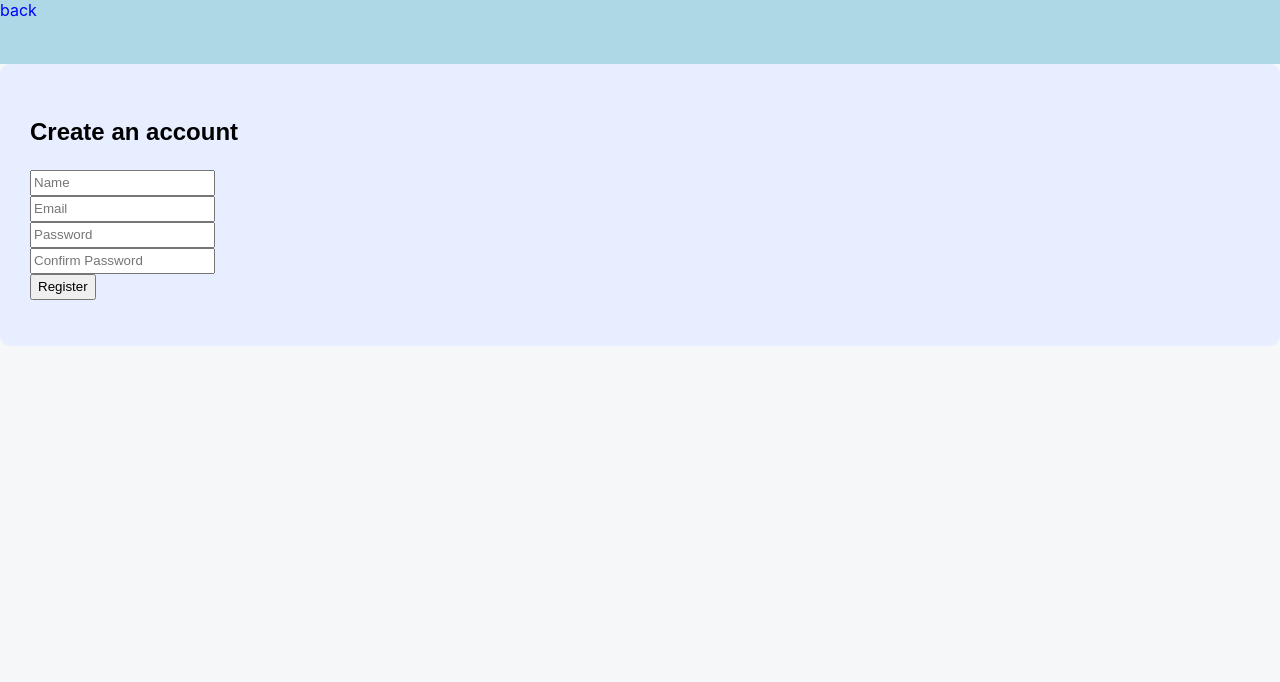
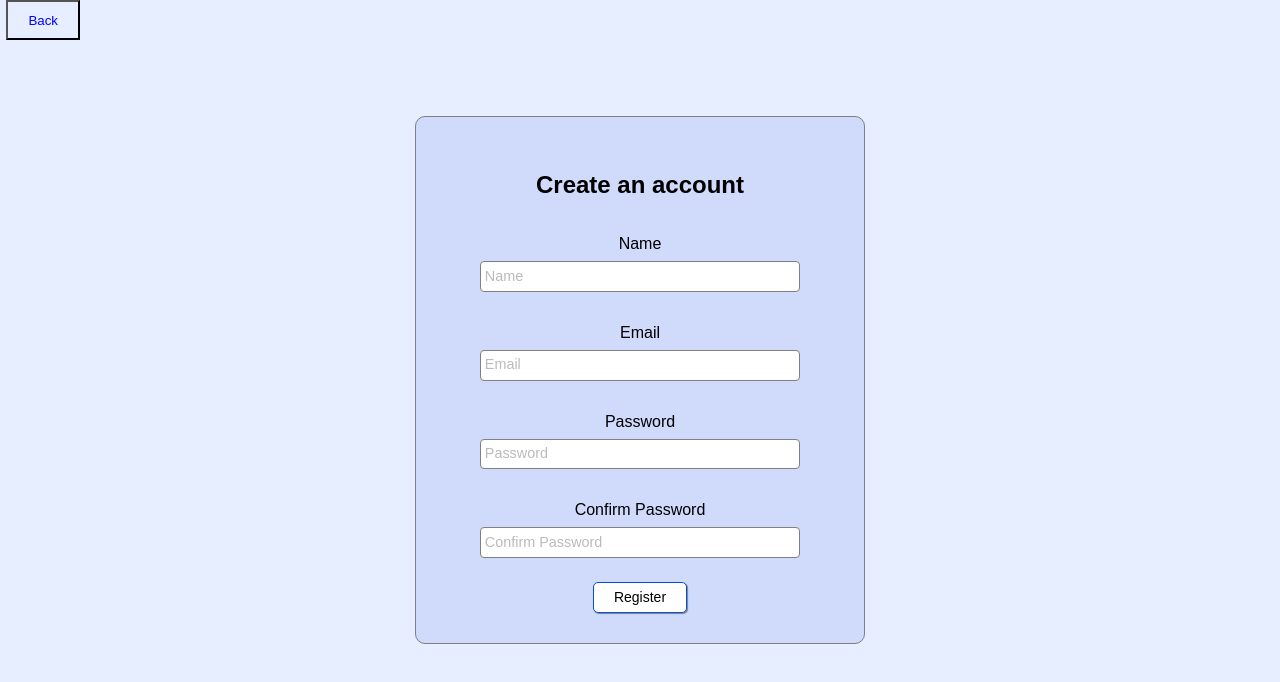
Before and after one commit to bevanvarghese/HackerBank, a React (Create React App) app in the folder frontend/: page /register in a window 1280 px wide. Shown: the top 682 px of the page. Built offline with nearby package versions, Linux system fonts and the light colour scheme.

Commit message:
styling #31

```diff
--- a/frontend/src/App.css
+++ b/frontend/src/App.css
@@ -1,5 +1,5 @@
 body {
-  background: #f6f7f9;
+  background: rgb(231, 238, 255);
 }
 
 .questionCard {
@@ -67,7 +67,7 @@ body {
 
 .answerCard {
   width: 95%;
-  background: rgb(250, 255, 250);
+  background: rgb(230, 255, 243);
   margin: 10px 0% 0px auto;
   border-radius: 5px;
   box-shadow: 0 4px 8px 0 rgba(0, 0, 0, 0.2);
@@ -222,12 +222,18 @@ body {
   max-width: 450px;
 }
 
+.innerException {
+  width: 80%;
+  max-width: 600px;
+}
+
 .formContainer {
-  background: rgb(231, 238, 255);
+  background: rgb(208, 218, 251);
   padding: 30px;
   font-family: sans-serif;
   font-size: 16px;
   border-radius: 10px;
+  border: 1px solid grey;
 }
 
 .formContainer * {
@@ -237,6 +243,7 @@ body {
 .formTitle {
   font-size: 1.5em;
   font-weight: 600;
+  margin-top: 20px;
 }
 
 .formItem {
@@ -246,7 +253,7 @@ body {
 
 .formLabel {
   font-weight: 200;
-  padding: 10px 0;
+  padding: 5px 0;
 }
 
 .formInput {
@@ -259,13 +266,14 @@ body {
   font-family: sans-serif;
   outline: none;
   border: 1px solid grey;
-  border-radius: 2px;
+  border-radius: 4px;
   background: white;
   /* transition: background 0.25s, border-color 0.25s, color 0.25s; */
 }
 
 .formInput:focus {
   background: #f9f9f9;
+  border-color: rgb(40, 59, 250);
 }
 
 .formInput::placeholder {
@@ -281,7 +289,7 @@ body {
 }
 
 .formButton {
-  background: #e6f0f0;
+  background: white;
   padding: 4px 20px;
   border: 1px solid rgb(0, 83, 216);
   cursor: pointer;
@@ -290,6 +298,7 @@ body {
   line-height: 1.5;
   transition-property: background;
   transition-duration: 0.25s;
+  font-size: 14px;
 }
 
 .formButton:hover {
@@ -297,9 +306,17 @@ body {
   text-decoration: underline;
 }
 
+.formRadio {
+  font-size: 14px;
+  margin-top: 5px;
+}
+
 @media only screen and (max-width: 900px) {
   .inner {
     width: 60%;
+  }
+  .innerException {
+    width: 70%;
   }
 }
 
@@ -307,4 +324,32 @@ body {
   .inner {
     width: 85%;
   }
+  .innerException {
+    width: 90%;
+  }
 }
+
+.navBack {
+  background: transparent;
+  width: 100vw;
+  height: 40px;
+  display: table-cell;
+  vertical-align: middle;
+}
+
+.navBackLink {
+  margin-left: 0.5vw;
+  margin-top: auto;
+  margin-bottom: auto;
+  height: 100%;
+  padding-left: 20px;
+  padding-right: 20px;
+  background: none;
+  color: blue;
+  cursor: pointer;
+  text-decoration: none !important;
+}
+
+.navBackLink:hover {
+  text-decoration: underline !important;
+}
--- a/frontend/src/components/NavBack.js
+++ b/frontend/src/components/NavBack.js
@@ -1,25 +1,13 @@
 import React, { Component } from 'react';
 import { Link } from 'react-router-dom';
+import '../App.css';
 
-export class NavBack extends Component {
+class NavBack extends Component {
   render() {
-    const divStyle = {
-      backgroundColor: 'lightblue',
-      width: '100%',
-      height: '5vw',
-    };
-    const linkStyle = {
-      color: 'blue',
-      textDecoration: 'none',
-      ':hover': {
-        textDecoration: 'underline',
-      },
-    };
-
     return (
-      <div style={divStyle}>
-        <Link to='/' style={linkStyle}>
-          back
+      <div className='navBack'>
+        <Link className='navBackLink' to='/'>
+          Back
         </Link>
       </div>
     );
--- a/frontend/src/pages/Ask.js
+++ b/frontend/src/pages/Ask.js
@@ -71,13 +71,27 @@ class Ask extends Component {
   render() {
     return (
       <Fragment>
-        <NavBack />
+        <div className='navBack'>
+          <button
+            onClick={() => this.props.history.push('/')}
+            className='navBackLink'
+            to='/'
+          >
+            Back
+          </button>
+        </div>
+        <div className='outer'>
+          <div className='middle'>
+            <div className='inner innerException'>
               <div className='formContainer'>
-          <h2>Ask your question</h2>
+                <p className='formTitle'>Ask your question</p>
                 <form>
+                  <div className='formItem'>
+                    <label for='title' className='formLabel'>
                       Title
-            <br />
+                    </label>
                     <input
+                      className='formInput'
                       type='text'
                       id='title'
                       name='title'
@@ -85,9 +99,12 @@ class Ask extends Component {
                       onChange={this.handleChange}
                       required
                     />
+                  </div>
+                  <div>
                     <br />
-            <br />
+                    <label for='space' className='formLabel'>
                       Space
+                    </label>
                     <br />
                     <input
                       type='radio'
@@ -96,7 +113,7 @@ class Ask extends Component {
                       onClick={this.handleSelect}
                       required
                     />
-            Algorithm
+                    <span className='formRadio'>Algorithm</span>
                     <input
                       type='radio'
                       name='space'
@@ -104,7 +121,7 @@ class Ask extends Component {
                       onClick={this.handleSelect}
                       required
                     />
-            Machine Learning
+                    <span className='formRadio'>Machine Learning</span>
                     <input
                       type='radio'
                       name='space'
@@ -112,7 +129,7 @@ class Ask extends Component {
                       onClick={this.handleSelect}
                       required
                     />
-            System
+                    <span className='formRadio'>System</span>
                     <input
                       type='radio'
                       name='space'
@@ -120,25 +137,39 @@ class Ask extends Component {
                       onClick={this.handleSelect}
                       required
                     />
-            JavaScript
+                    <span className='formRadio'>JavaScript</span>
                     <br />
                     <br />
+                  </div>
+                  <div className='formItem'>
+                    <label for='content' className='formLabel'>
                       Content
-            <br />
+                    </label>
                     <textarea
+                      className='formInput'
                       id='content'
                       name='content'
                       rows='4'
-              cols='50'
+                      cols='70'
                       value={this.state.content}
                       onChange={this.handleChange}
                       required
                     />
+                  </div>
+
+                  {this.state.errors && (
+                    <span class='formError'>
                       <br />
+                      {this.state.errors}
+                      <br />
+                    </span>
+                  )}
                   <br />
                   <button onClick={this.handleSubmit}>Submit</button>
                 </form>
-          <p style={{ color: 'red' }}>{this.state.errors}</p>
+              </div>
+            </div>
+          </div>
         </div>
       </Fragment>
     );
--- a/frontend/src/pages/Login.js
+++ b/frontend/src/pages/Login.js
@@ -63,7 +63,15 @@ class Login extends Component {
   render() {
     return (
       <Fragment>
-        <NavBack />
+        <div className='navBack'>
+          <button
+            onClick={() => this.props.history.push('/')}
+            className='navBackLink'
+            to='/'
+          >
+            Back
+          </button>
+        </div>
         <div className='outer'>
           <div className='middle'>
             <div className='inner'>
--- a/frontend/src/pages/Register.js
+++ b/frontend/src/pages/Register.js
@@ -73,57 +73,103 @@ export class Register extends Component {
   render() {
     return (
       <Fragment>
-        <NavBack />
+        <div className='navBack'>
+          <button
+            onClick={() => this.props.history.push('/')}
+            className='navBackLink'
+            to='/'
+          >
+            Back
+          </button>
+        </div>
+        <div className='outer'>
+          <div className='middle'>
+            <div className='inner'>
               <div className='formContainer'>
-          <h2>Create an account</h2>
+                <p className='formTitle'>Create an account</p>
                 <form>
+                  <div className='formItem'>
+                    <label className='formLabel' for='name'>
+                      Name
+                    </label>
                     <input
                       id='name'
                       name='name'
                       label='Name'
                       type='text'
+                      className='formInput'
                       placeholder='Name'
                       value={this.state.name}
                       onChange={this.handleChange}
                       required
                     />
+                  </div>
                   <br />
+                  <div className='formItem'>
+                    <label className='formLabel' for='email'>
+                      Email
+                    </label>
                     <input
                       id='email'
                       name='email'
                       label='Email'
                       type='email'
+                      className='formInput'
                       placeholder='Email'
                       value={this.state.email}
                       onChange={this.handleChange}
                       required
                     />
+                  </div>
                   <br />
+                  <div className='formItem'>
+                    <label className='formLabel' for='password'>
+                      Password
+                    </label>
                     <input
                       id='password'
                       name='password'
                       label='Password'
                       type='password'
+                      className='formInput'
                       placeholder='Password'
                       value={this.state.password}
                       onChange={this.handleChange}
                       required
                     />
+                  </div>
                   <br />
+                  <div className='formItem'>
+                    <label className='formLabel' for='cPassword'>
+                      Confirm Password
+                    </label>
                     <input
                       id='cPassword'
                       name='cPassword'
                       label='Confirm Password'
                       type='password'
+                      className='formInput'
                       placeholder='Confirm Password'
                       value={this.state.cPassword}
                       onChange={this.handleChange}
                       required
                     />
+                  </div>
                   <br />
-            <button onClick={this.handleSubmit}>Register</button>
+                  {this.state.errors && (
+                    <span class='formError'>
+                      <br />
+                      {this.state.errors}
+                      <br />
+                    </span>
+                  )}
+                  <button className='formButton' onClick={this.handleSubmit}>
+                    Register
+                  </button>
                 </form>
-          <p style={{ color: 'red' }}>{this.state.errors}</p>
+              </div>
+            </div>
+          </div>
         </div>
       </Fragment>
     );
```
Also changed, not shown: 1 other file (tests, documents, lock files or other folders). Lines whose indentation alone changed are shown as unchanged.
